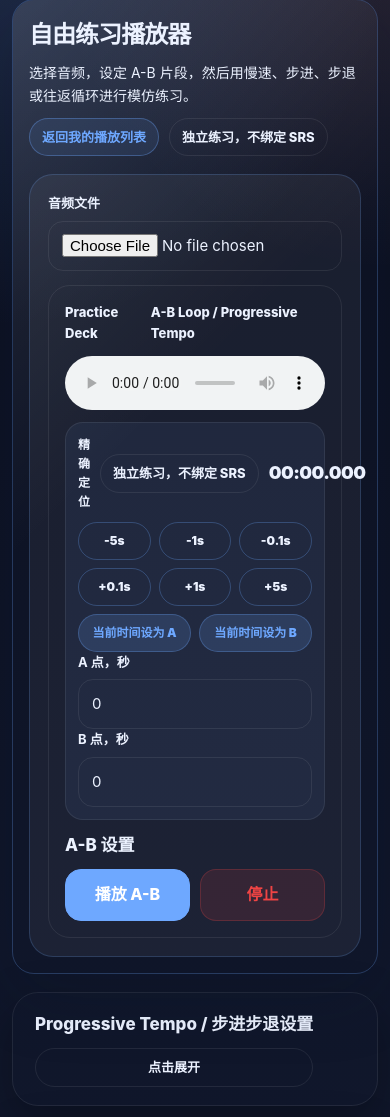
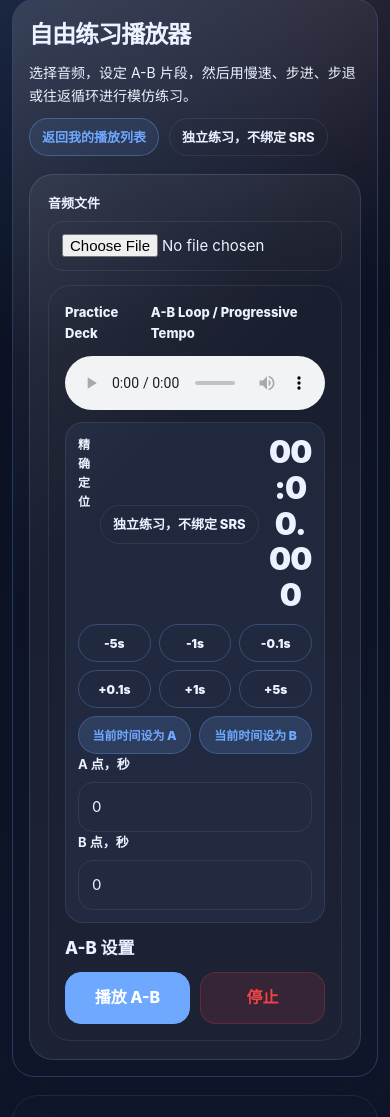
Before and after one commit to jyabing/study-dictation-system, a Django app: page /practice-player/ in a window 390 px wide. Shown: the part 65-1182 px from the top of the page. Run offline with Django 4.2, Linux system fonts and the light colour scheme; the visitor is signed in with stand-in values (Sample User, id 1).

Commit message:
Fix mobile precise control overflow

```diff
--- a/app/train/templates/train/practice_player.html
+++ b/app/train/templates/train/practice_player.html
@@ -1047,6 +1047,22 @@
         width: 100%;
         max-width: 100%;
         min-width: 0;
+    }
+
+    .practice-precise-head {
+        grid-template-columns: 1fr;
+        gap: 10px;
+        align-items: stretch;
+    }
+
+    #precise-current-time {
+        width: 100%;
+        max-width: 100%;
+        min-width: 0;
+        text-align: center;
+        font-size: clamp(26px, 8vw, 38px);
+        line-height: 1.15;
+        overflow-wrap: anywhere;
     }
 
     .practice-player-stage,
```
